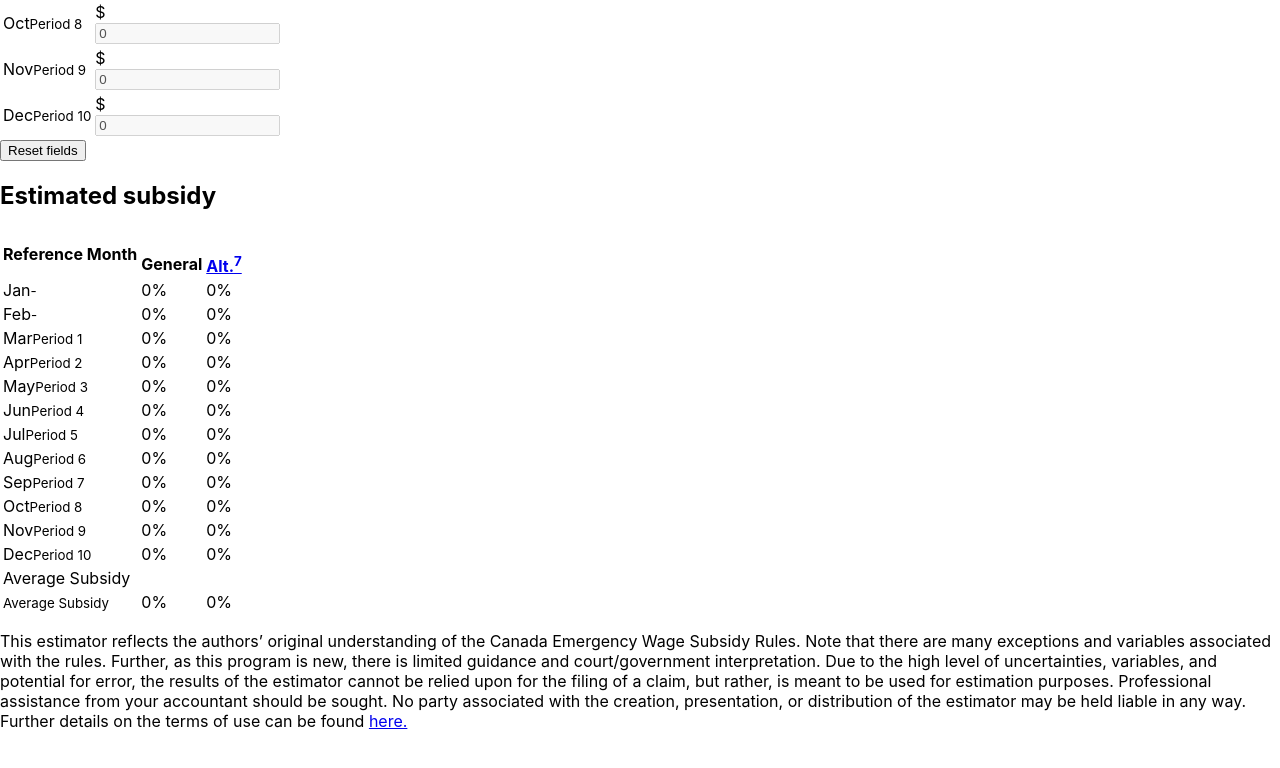
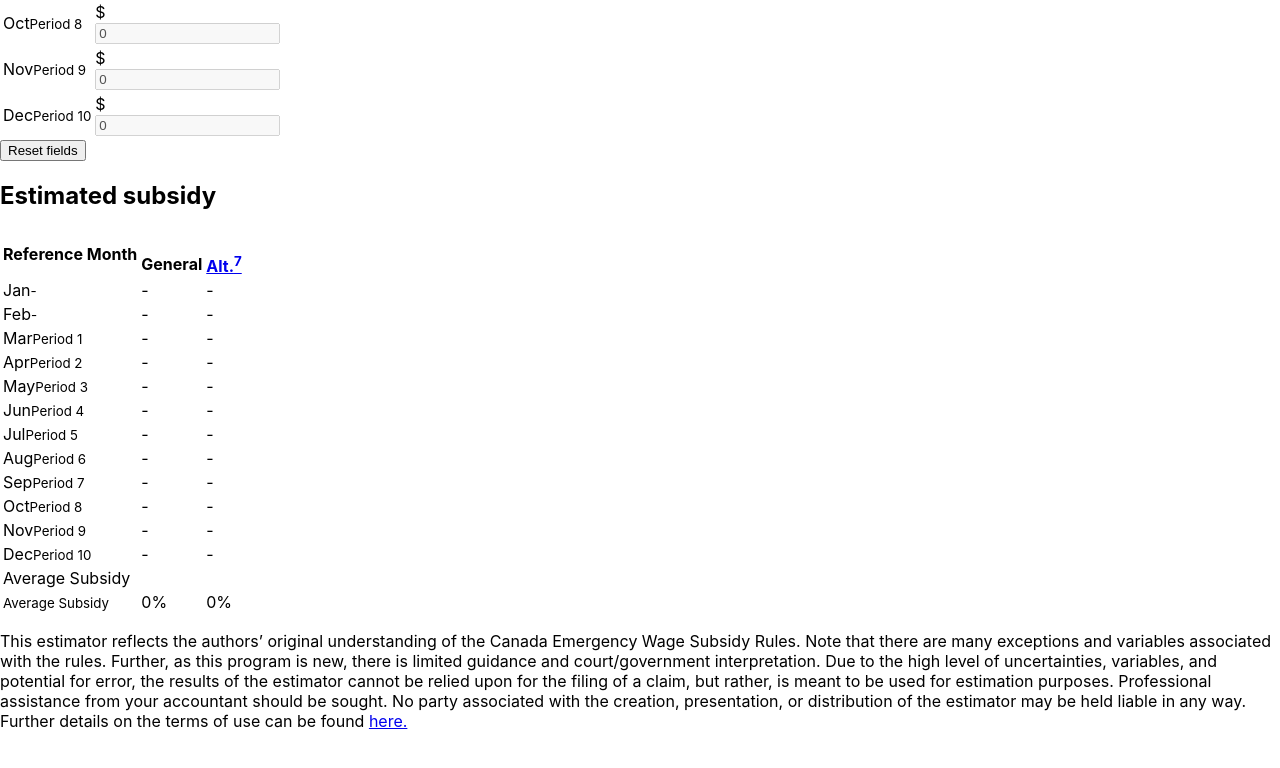
Before and after one commit to gopunchcard/cews-calculator, a React (Create React App) app: page / in a window 1280 px wide. Shown: the part 3380-4148 px from the top of the page. Built offline with nearby package versions, Linux system fonts and the light colour scheme; grey boxes are pictures that could not be loaded; the HTML template or start-up script is replaced by a standard one; a web font is replaced by a local one.

Commit message:
Fix calulation in month 6

```diff
--- a/src/Calculator.tsx
+++ b/src/Calculator.tsx
@@ -237,7 +237,7 @@ const Calculator: React.FC<IProps> = (props: IProps) => {
 									</td>
 									<td className="px-3">
 										<div className="form-control px-0 bg-transparent border-transparent text-right">
-											{resultsGeneral[index] !== undefined ? (
+											{(enabledPeriods[index] && (resultsGeneral[index] !== undefined)) ? (
 												<span className={classnames(resultsGeneral[index] > 0 && 'font-weight-bold')}>{round(resultsGeneral[index])}%</span>)
 												:
 												"-"
@@ -246,7 +246,7 @@ const Calculator: React.FC<IProps> = (props: IProps) => {
 									</td>
 									<td className="px-3">
 										<div className="form-control px-0 bg-transparent border-transparent text-right">
-											{resultsAlt[index] !== undefined ? (
+											{(enabledPeriods[index] && (resultsAlt[index] !== undefined)) ? (
 												<span className={classnames(resultsAlt[index] > 0 && 'font-weight-bold')}>{round(resultsAlt[index])}%</span>)
 												:
 												"-"
--- a/src/year.ts
+++ b/src/year.ts
@@ -19,7 +19,7 @@ class Year {
             let prevMonthTest = null;
             let month = new Month(i, i, this.revenue2019, this.revenue2020);
 
-            if (i > 6) { //This only applies to the newcalculations
+            if (i >= 6) { //This only applies to the newcalculations
                 // This should only apply to the new values, not the old values..
                 prevMonthTest = new Month(i - 1, i, this.revenue2019, this.revenue2020);
                 month.prevNewGeneral = (prevMonthTest.generalBasePercent);
```
Also changed, not shown: 1 other file (tests, documents, lock files or other folders).
